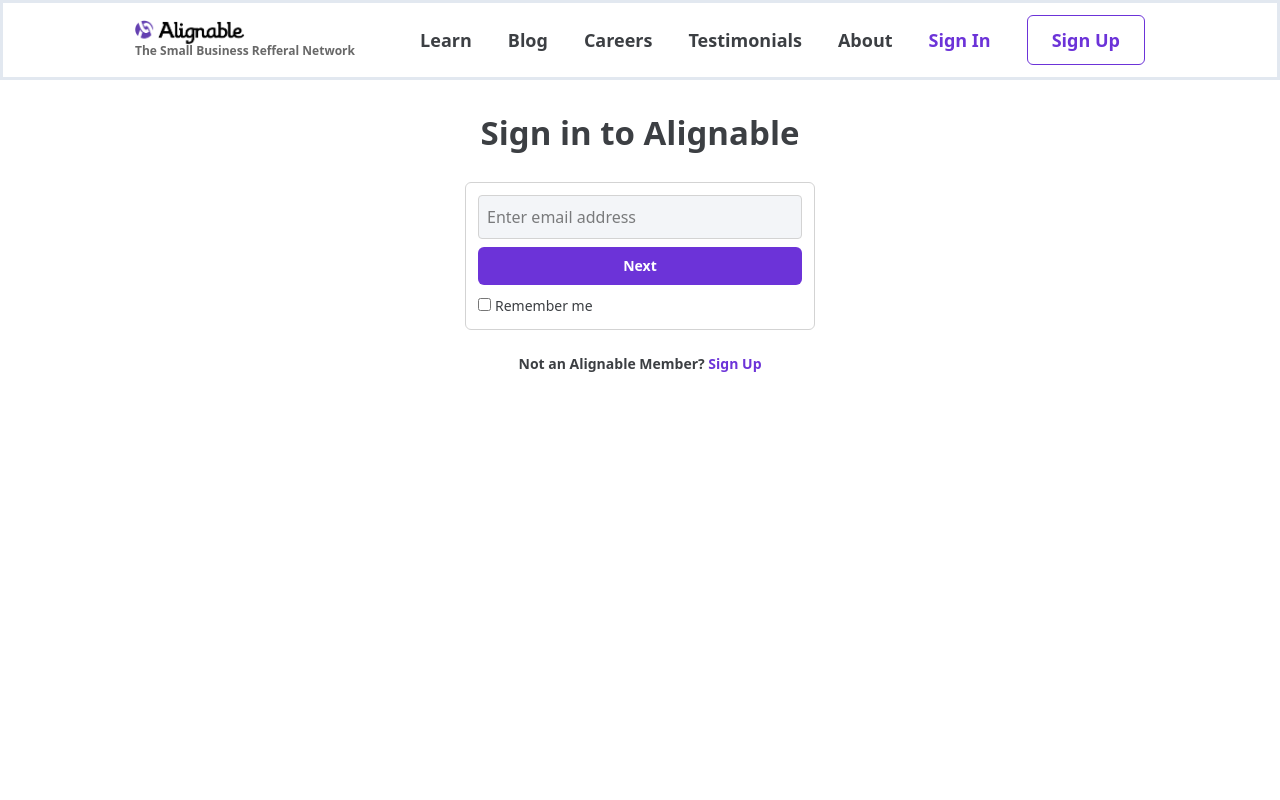
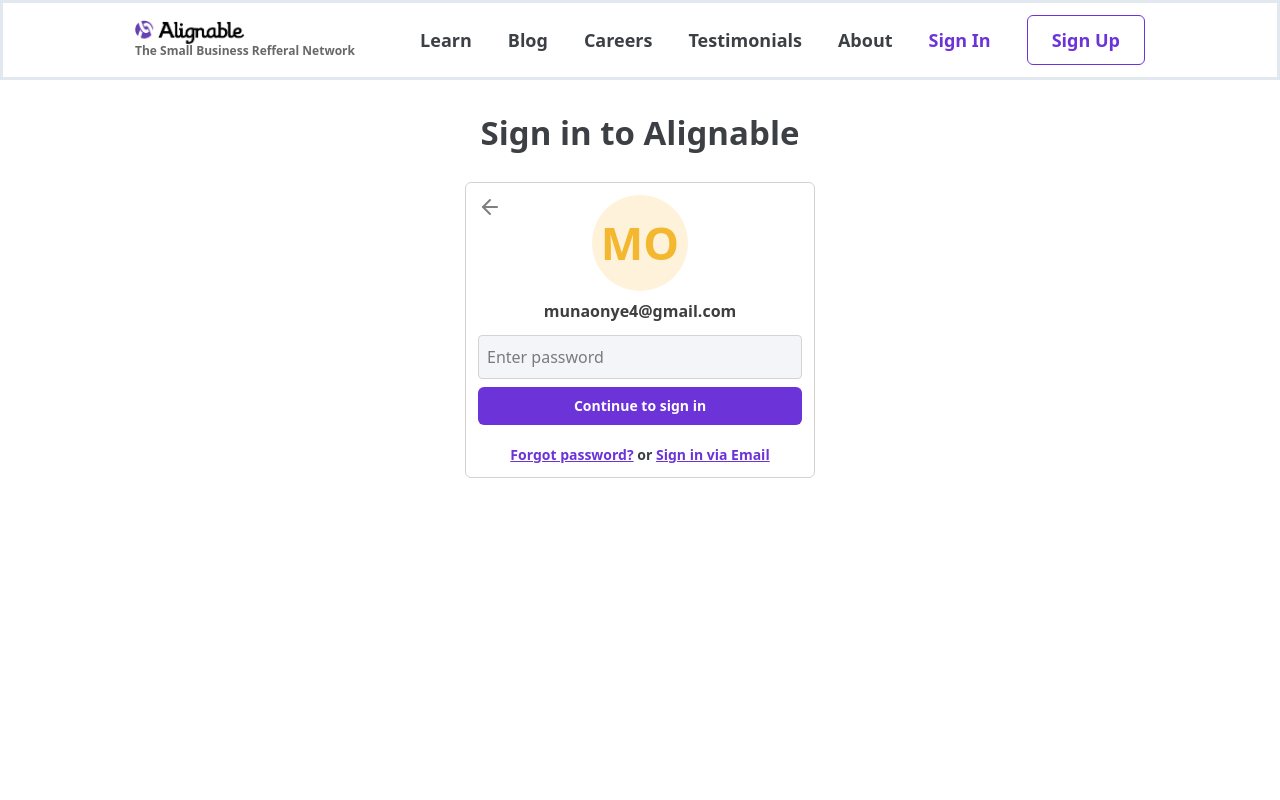
Before and after one commit to munachi821/alignable, a Next.js app: page /login in a window 1280 px wide. Shown: the top 800 px of the page. Built offline with nearby package versions, Linux system fonts and the light colour scheme.

Commit message:
done with the login section

```diff
--- a/app/login/page.tsx
+++ b/app/login/page.tsx
@@ -1,3 +1,5 @@
+import { ArrowLeft } from "lucide-react";
+
 const page = () => {
   return (
     <section className="min-h-screen min-w-screen">
@@ -6,6 +8,8 @@
           Sign in to Alignable
         </h1>
 
+        {/* Enter Your Email */}
+        <div className="hidden">
           <div className="max-w-full border border-[#d3d3d3] rounded-md p-3">
             <form action="#" className="space-y-2">
               <input
@@ -36,6 +40,53 @@
             </a>
           </p>
         </div>
+
+        {/* Enter your password */}
+        <div>
+          <div className="max-w-full border border-[#d3d3d3] rounded-md p-3">
+            <div className="flex w-full mb-3 relative">
+              <div className="text-[#7f7f7f] hover:text-[#666666] transition-colors cursor-pointer w-fit absolute">
+                <ArrowLeft />
+              </div>
+              <div className="space-y-2 w-full">
+                <div className="size-24 rounded-full bg-[#fff2db] text-[45px] font-semibold text-[#f3b82f] flex items-center justify-center mx-auto">
+                  MO
+                </div>
+                <p className="font-semibold text-[#3e3e3e]">
+                  munaonye4@gmail.com{" "}
+                </p>
+              </div>
+            </div>
+            <form action="#" className="space-y-2">
+              <input
+                type="email"
+                name="email"
+                id="email"
+                placeholder="Enter password"
+                className="w-full h-11 border border-[#d3d3d3] rounded-sm pl-2 outline-0 bg-[#f3f5f8]"
+              />
+              <button className="bg-[#6c33d8] w-full h-9.5 text-sm font-semibold text-white rounded-md hover:bg-[#391590] transition-colors cursor-pointer">
+                Continue to sign in
+              </button>
+              <p className="text-sm font-semibold text-[#3c3f43] mt-3">
+                <a
+                  href="#"
+                  className="text-[#6c33d8] hover:text-[#391590] transition-colors underline"
+                >
+                  Forgot password?
+                </a>{" "}
+                or{" "}
+                <a
+                  href="#"
+                  className="text-[#6c33d8] hover:text-[#391590] transition-colors underline"
+                >
+                  Sign in via Email
+                </a>
+              </p>
+            </form>
+          </div>
+        </div>
+      </div>
     </section>
   );
 };
```
Lines whose indentation alone changed are shown as unchanged.
